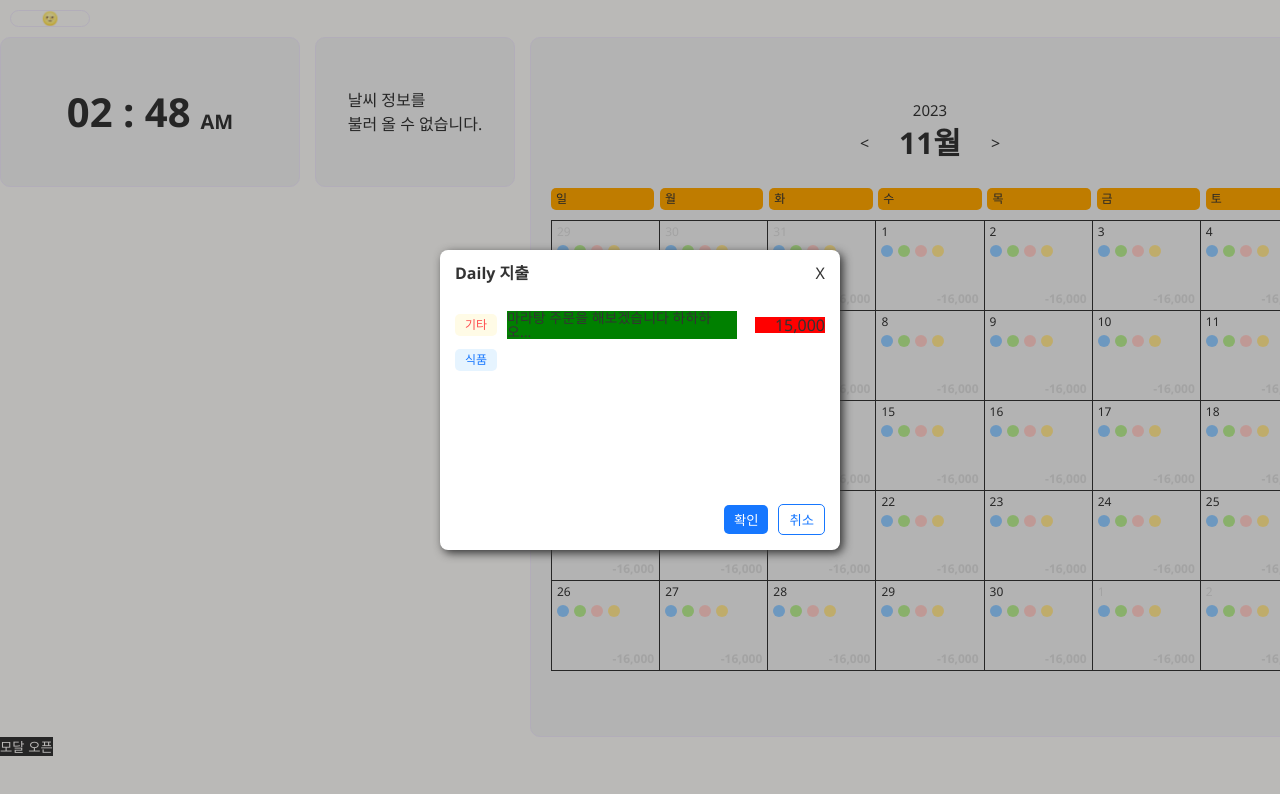
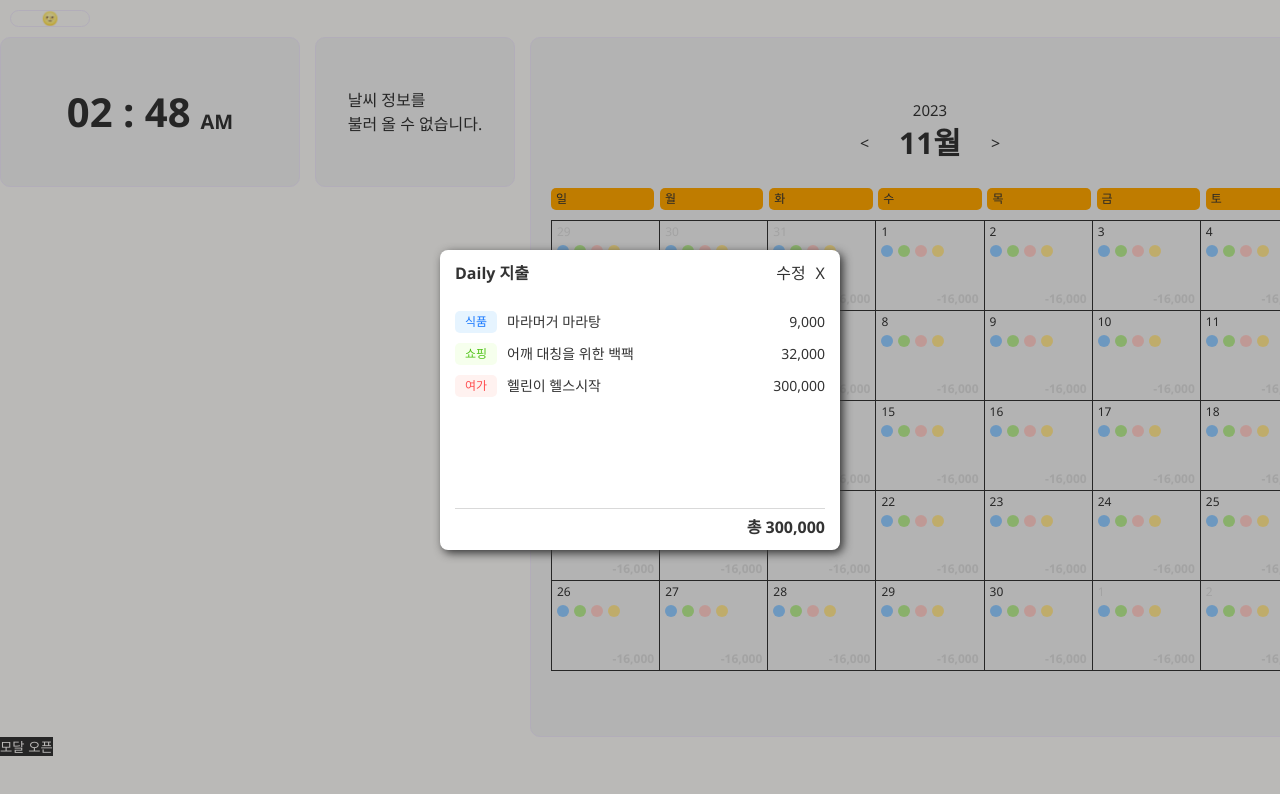
Before and after one commit to ju-ju2/account-book, a React (Create React App) app: page /main in a window 1280 px wide. Both pictures are taken after a click on the button "모달 오픈". Shown: the top 794 px of the page. Built offline with nearby package versions, Linux system fonts and the light colour scheme; no server answers.

Commit message:
feat: 모달 내부 소비 합계 구현

```diff
--- a/src/component/Modal/index.tsx
+++ b/src/component/Modal/index.tsx
@@ -1,6 +1,6 @@
 import { useRef } from 'react';
 import {
-  ButtonWrapper,
+  // ButtonWrapper,
   Wrapper,
   Title,
   Container,
@@ -11,6 +11,10 @@ import {
   TagItem,
   Contents,
   Price,
+  Border,
+  ModifyBtn,
+  BtnWrapper,
+  DailyTotalPrice,
 } from './styled';
 import { useOutsideClick } from '../../hooks/useOutsideClick';
 import Tag from '../Tag';
@@ -44,29 +48,45 @@ export default function Modal({
   return (
     <Container>
       <Wrapper ref={modalRef}>
-        <CloseBtn onClick={() => setModalOpen(false)}>X</CloseBtn>
+        <BtnWrapper>
+          <ModifyBtn>수정</ModifyBtn>
+          <CloseBtn onClick={() => setModalOpen(false)}>X</CloseBtn>
+        </BtnWrapper>
         <Title>{title}</Title>
         {/* 소비 내역 */}
 
         <ListWrapper>
-          <TagItem>
-            <Tag />
-            <Contents>
-              {tagContentConveter(
-                '마라탕 주문을 해보겠습니다 하하하 오늘은 월요일 이니까요'
-              )}
-            </Contents>
-            <Price>{tagPriceConveter(15000)}</Price>
-          </TagItem>
-          <TagItem>
-            <Tag type={TAG_TYPE.FOOD} />
-          </TagItem>
+          {tempData.data.map((item) => (
+            <TagItem>
+              <Tag type={item.type} />
+              <Contents>{tagContentConveter(item.content)}</Contents>
+              <Price>{tagPriceConveter(item.price)}</Price>
+            </TagItem>
+          ))}
         </ListWrapper>
-        <ButtonWrapper>
-          <OkBtn onClick={onOk}>{onOkText}</OkBtn>
-          <CancelBtn onClick={onCancel}>{onCancelText}</CancelBtn>
-        </ButtonWrapper>
+        <Border />
+        <DailyTotalPrice>총 {tagPriceConveter(300000)}</DailyTotalPrice>
+        {/* <ButtonWrapper> */}
+        {/* <OkBtn onClick={onOk}>{onOkText}</OkBtn> */}
+        {/* <CancelBtn onClick={onCancel}>{onCancelText}</CancelBtn> */}
+        {/* </ButtonWrapper> */}
       </Wrapper>
     </Container>
   );
 }
+
+interface DataDetailProps {
+  type: string;
+  content: string;
+  price: number;
+}
+interface DataProps {
+  data: DataDetailProps[];
+}
+const tempData: DataProps = {
+  data: [
+    { type: 'food', content: '마라머거 마라탕', price: 9000 },
+    { type: 'shop', content: '어깨 대칭을 위한 백팩', price: 32000 },
+    { type: 'hobby', content: '헬린이 헬스시작', price: 300000 },
+  ],
+};
--- a/src/component/Modal/styled.ts
+++ b/src/component/Modal/styled.ts
@@ -27,12 +27,29 @@ export const Wrapper = styled.div`
 
   border-radius: 8px;
   padding: 15px;
+
+  display: flex;
+  flex-direction: column;
 `;
 
-export const CloseBtn = styled.div`
+export const BtnWrapper = styled.div`
   position: absolute;
   top: 15px;
   right: 15px;
+  margin-bottom: 15px;
+
+  display: flex;
+  align-items: center;
+  gap: 10px;
+`;
+
+export const ModifyBtn = styled.div`
+  cursor: pointer;
+`;
+export const CloseBtn = styled.div`
+  /* position: absolute;
+  top: 15px;
+  right: 15px; */
   cursor: pointer;
 `;
 
@@ -41,16 +58,16 @@ export const Title = styled.div`
   margin-bottom: 30px;
 `;
 
-export const ButtonWrapper = styled.div`
-  position: absolute;
-  bottom: 15px;
-  right: 15px;
-  margin-top: 15px;
+// export const ButtonWrapper = styled.div`
+//   position: absolute;
+//   bottom: 15px;
+//   right: 15px;
+//   margin-top: 15px;
 
-  display: flex;
-  align-items: center;
-  gap: 10px;
-`;
+//   display: flex;
+//   align-items: center;
+//   gap: 10px;
+// `;
 
 export const OkBtn = styled.button`
   background-color: #1677ff;
@@ -83,13 +100,25 @@ export const TagItem = styled.div`
 
 export const Contents = styled.div`
   width: 230px;
-  background-color: green;
   font-size: 14px;
 `;
 
 export const Price = styled.div`
   width: 70px;
-  background-color: red;
   margin-left: auto;
   text-align: end;
+  font-size: 14px;
 `;
+
+export const Border = styled.div`
+  width: 100%;
+  border-top: 1px solid #d9d9d9;
+  margin-top: auto;
+`;
+
+export const DailyTotalPrice = styled.p`
+  font-size: 16px;
+  font-weight: bold;
+  text-align: end;
+  margin-top: 10px;
+`;
```
